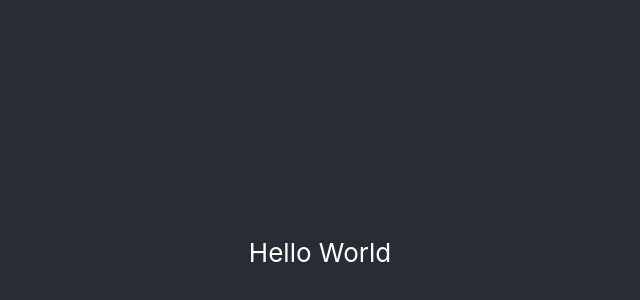
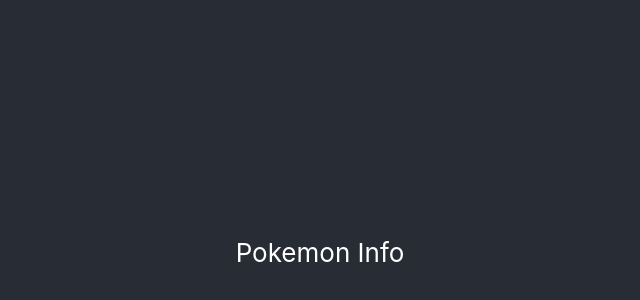
Before and after one commit to Thi-Mai/elite102-project, a React (Create React App) app in the folder pokedex-app/: page / in a window 1280 px wide. Shown: the part 148-448 px from the top of the page, without its empty margins (320-960 px from the left). Built offline with nearby package versions, Linux system fonts and the light colour scheme.

Commit message:
correct code

```diff
--- a/pokedex-app/src/App.js
+++ b/pokedex-app/src/App.js
@@ -1,11 +1,16 @@
 import './App.css';
+import React from 'react';
 
-function App() {
-  return (
-    <div className="App-header">
-      Hello World
-    </div>
-  );
+
+class Pokemon extends React.Component {
+  render() {
+    return (
+      <div className="App-header">
+        Pokemon Info
+      </div>
+
+    );
+  }
 }
 
-export default App;
+export default Pokemon;
```
